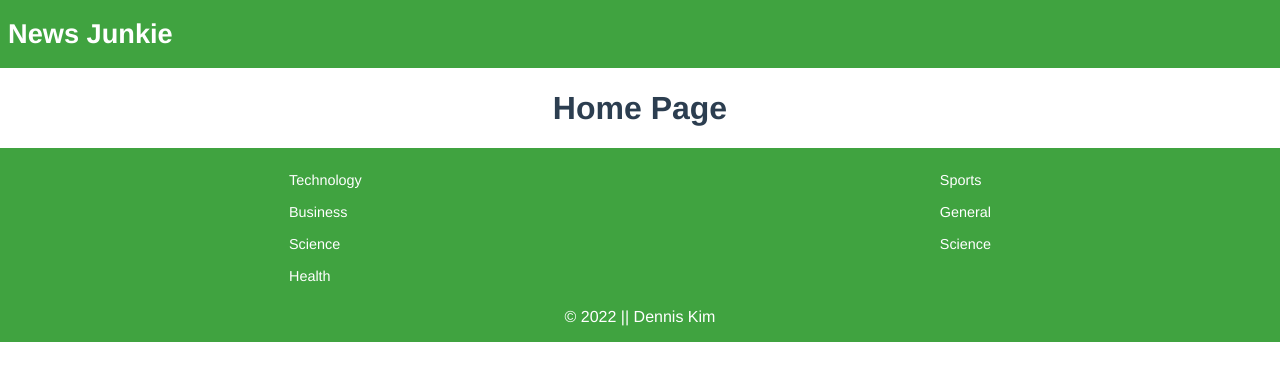
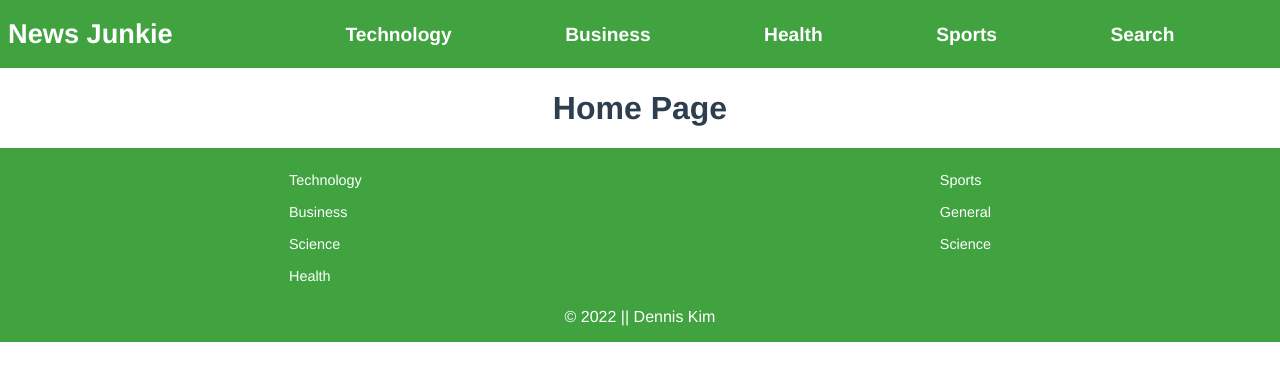
Before and after one commit to dennisk94/News-Junkie, a Vue app: page / in a window 1280 px wide. Shown: the top 380 px of the page. Built offline with nearby package versions, Linux system fonts and the light colour scheme.

Commit message:
add tablet and desktop layout for nav component

```diff
--- a/src/components/Nav.vue
+++ b/src/components/Nav.vue
@@ -14,9 +14,7 @@
         <li class="list-item">Sports</li>
       </a>
       <a href="/">
-        <li class="list-item search">
-          <span class="search-icon"><BIconSearch /></span>Search
-        </li>
+        <li class="list-item search">Search</li>
       </a>
     </ul>
   </nav>
@@ -73,11 +71,44 @@ nav ul a:hover {
 .list-item:hover {
   background-color: var(--nav-item-hover);
 }
-.search {
-  display: flex;
-  justify-content: center;
-}
-.search-icon {
-  margin-right: 0.5rem;
+@media (min-width: 37.5em) {
+  .nav {
+    display: inline-block;
+    position: absolute;
+    top: 3.5rem;
+    left: 0;
+    right: 0;
+    background-color: var(--nav-bgc);
+    padding: 0;
+  }
+  ul {
+    display: flex;
+    justify-content: space-evenly;
+  }
+  .list-item {
+    padding: 0.5rem;
+  }
+  @media (min-width: 50em) {
+    .nav {
+      top: 0.4rem;
+      left: 10rem;
+      padding: 0;
+    }
+    ul {
+      align-items: flex-end;
+    }
+    .list-item {
+      font-size: 1rem;
+    }
+  }
+  @media (min-width: 62.5em) {
+    .nav {
+      top: 0.5rem;
+      left: 15rem;
+    }
+    .list-item {
+      font-size: 1.2rem;
+    }
+  }
 }
 </style>
```
